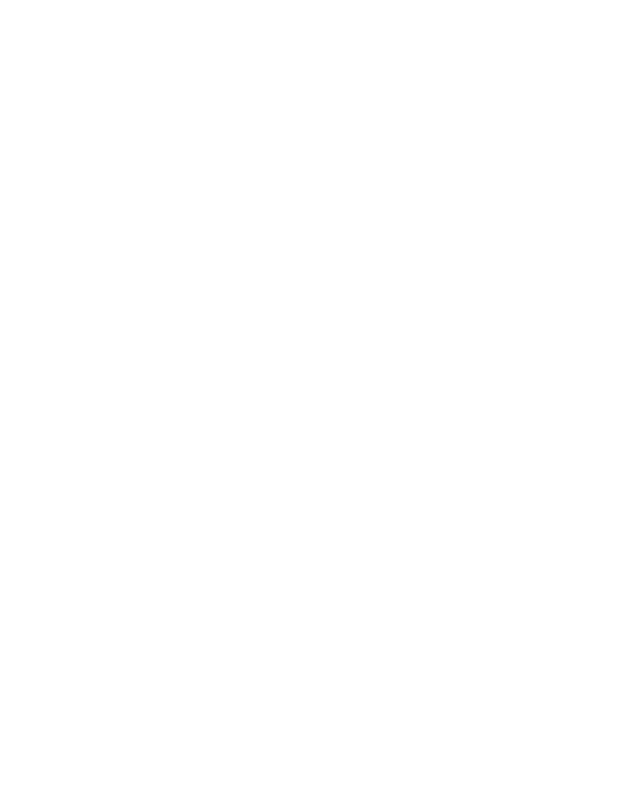
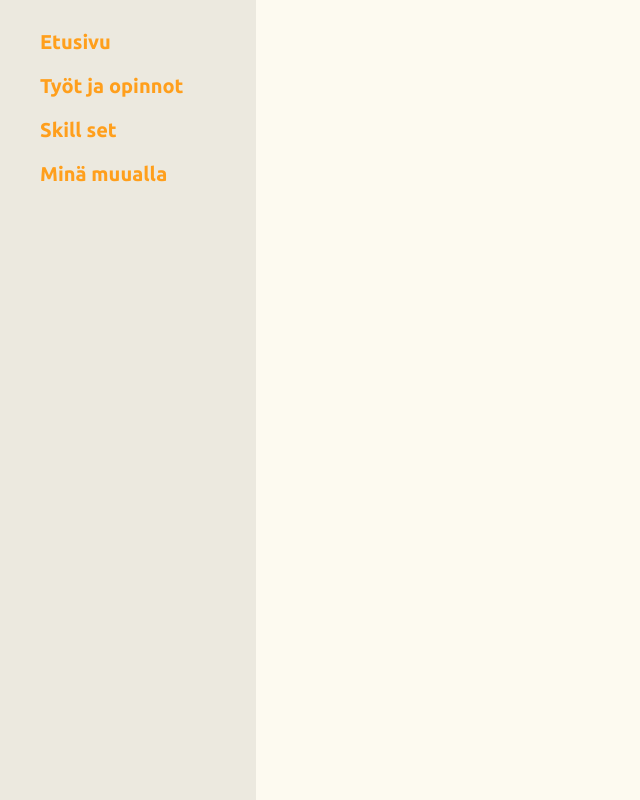
Before and after one commit to Vauhtin0rsu/Coursework, a plain HTML site: page Own Project/main.html in a window 1280 px wide. Shown: the whole page, without its empty margins (0-640 px from the left). Drawn offline with Linux system fonts and the light colour scheme.

Commit message:
More learning diary and continuing own project

```diff
--- /dev/null
+++ b/Own Project/css/styles.css
@@ -0,0 +1,64 @@
+* {
+    box-sizing: border-box;
+    margin: 0;
+    padding: 0;
+}
+
+:root {
+    --orange-peel: #ff9f1cff;
+    --hunyadi-yellow: #ffbf69ff;
+    --navajo-white: #ffdfb4ff;
+    --floral-white: #fdfaf0ff;
+    --alabaster: #ECE9DF;
+    --azure-web: #e5f9f8ff;
+    --mint-green: #cbf3f0ff;
+    --light-sea-green: #2ec4b6ff;
+}
+
+body {
+    font-family: 'Ubuntu', sans-serif;
+    color: var(--orange-peel);
+    background-color: var(--floral-white);
+}
+
+a {
+    text-decoration: none;
+    color: var(--orange-peel);
+}
+
+ul {
+    list-style: none;
+}
+
+img {
+    max-width: 100%;
+}
+
+/* Navbar */
+.navbar {
+    padding: 20px;
+    background-color: var(--alabaster);
+    width: 20%;
+    height: 100%;
+    position: fixed;
+}
+
+.navbar .menu {
+    display: flex;
+    justify-content: space-between;
+    align-items: center;
+}
+
+
+
+.navbar ul li a {
+    display: block;
+    font-weight: 700;
+    font-size: 20px;
+    padding: 10px 20px;
+    transition: 0.5s;
+}
+
+.navbar ul li a:hover {
+    color: var(--hunyadi-yellow);
+}
--- a/Own Project/main.html
+++ b/Own Project/main.html
@@ -5,8 +5,35 @@
         <meta http-equiv="X-UA-Compatible" content="IE=edge">
         <meta name="viewport" content="width=device-width, initial-scale=1.0">
         <title>Own Project</title>
+
+        <link rel="preconnect" href="https://fonts.googleapis.com">
+        <link rel="preconnect" href="https://fonts.gstatic.com" crossorigin>
+        <link href="https://fonts.googleapis.com/css2?family=Ubuntu:ital,wght@0,300;0,400;0,500;0,700;1,300;1,400;1,500;1,700&display=swap" rel="stylesheet">
+
+        <link rel="stylesheet" href="css/styles.css">
+
     </head>
     <body>
+        <nav class="navbar">
+            <div class="menu">
+                <ul>
+                    <li>
+                        <a href="main.html">Etusivu</a>
+                    </li>
+                    <li>
+                        <a href="main.html#">Työt ja opinnot</a>
+                    </li>
+                    <li>
+                        <a href="main.html#">Skill set</a>
+                    </li>
+                    <li>
+                        <a href="main.html#">Minä muualla</a>
+                    </li>
+                </ul>
+            </div>
+        </nav>
+        <div class="container">
 
+        </div>
     </body>
 </html>
```
Also changed, not shown: Learning Diary.txt.
